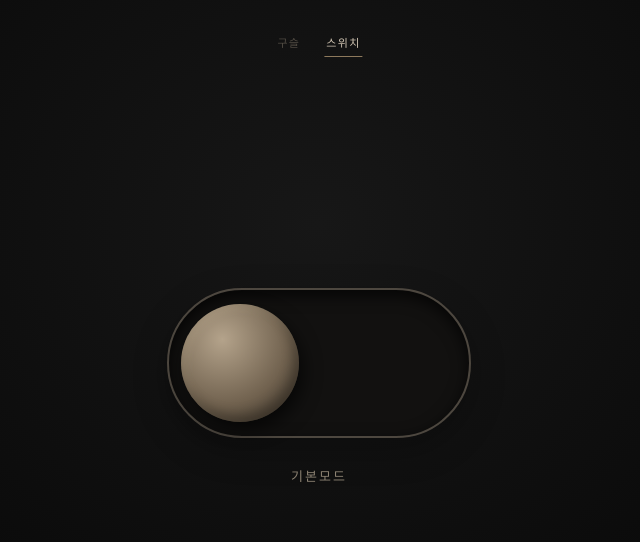
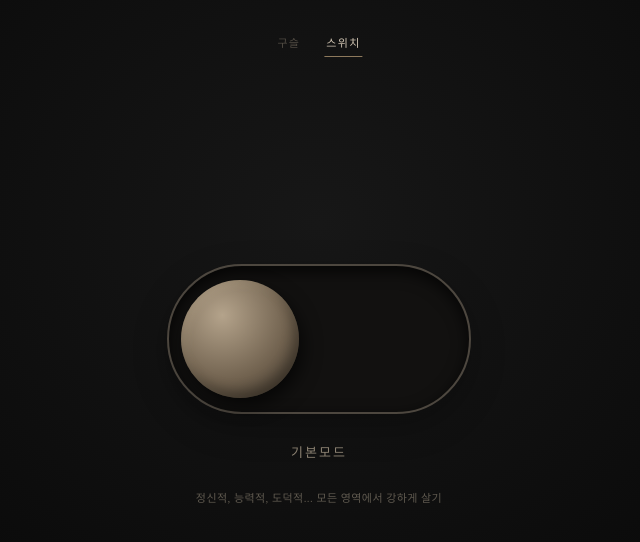
Before and after one commit to realbocho/OKTOMO, a Next.js app: page / in a window 1280 px wide. Both pictures are taken after a click on the button "스위치". Shown: the top 542 px of the page, without its empty margins (321-961 px from the left). Built offline with nearby package versions, Linux system fonts and the light colour scheme.

Commit message:
Add descriptions under fidget switch

```diff
--- a/app/page.tsx
+++ b/app/page.tsx
@@ -267,6 +267,11 @@ export default function Page() {
             <span className="fidget-track"><span className="fidget-knob" /></span>
           </button>
           <div className="fidget-label">{renewMode ? '갱신모드' : '기본모드'}</div>
+          <div className="fidget-description">
+            {renewMode
+              ? '의심, 재정의, 독서, 사유, 관찰'
+              : '정신적, 능력적, 도덕적... 모든 영역에서 강하게 살기'}
+          </div>
         </section>
       )}
 
@@ -398,6 +403,15 @@ html,body{
   font-size:13px;
   letter-spacing:.16em;
 }
+.fidget-description{
+  max-width:320px;
+  color:#5f594f;
+  font-size:11px;
+  line-height:1.7;
+  letter-spacing:.04em;
+  text-align:center;
+  word-break:keep-all;
+}
 .mode-caption{
   flex:0 0 auto;
   margin-top:8px;
```
